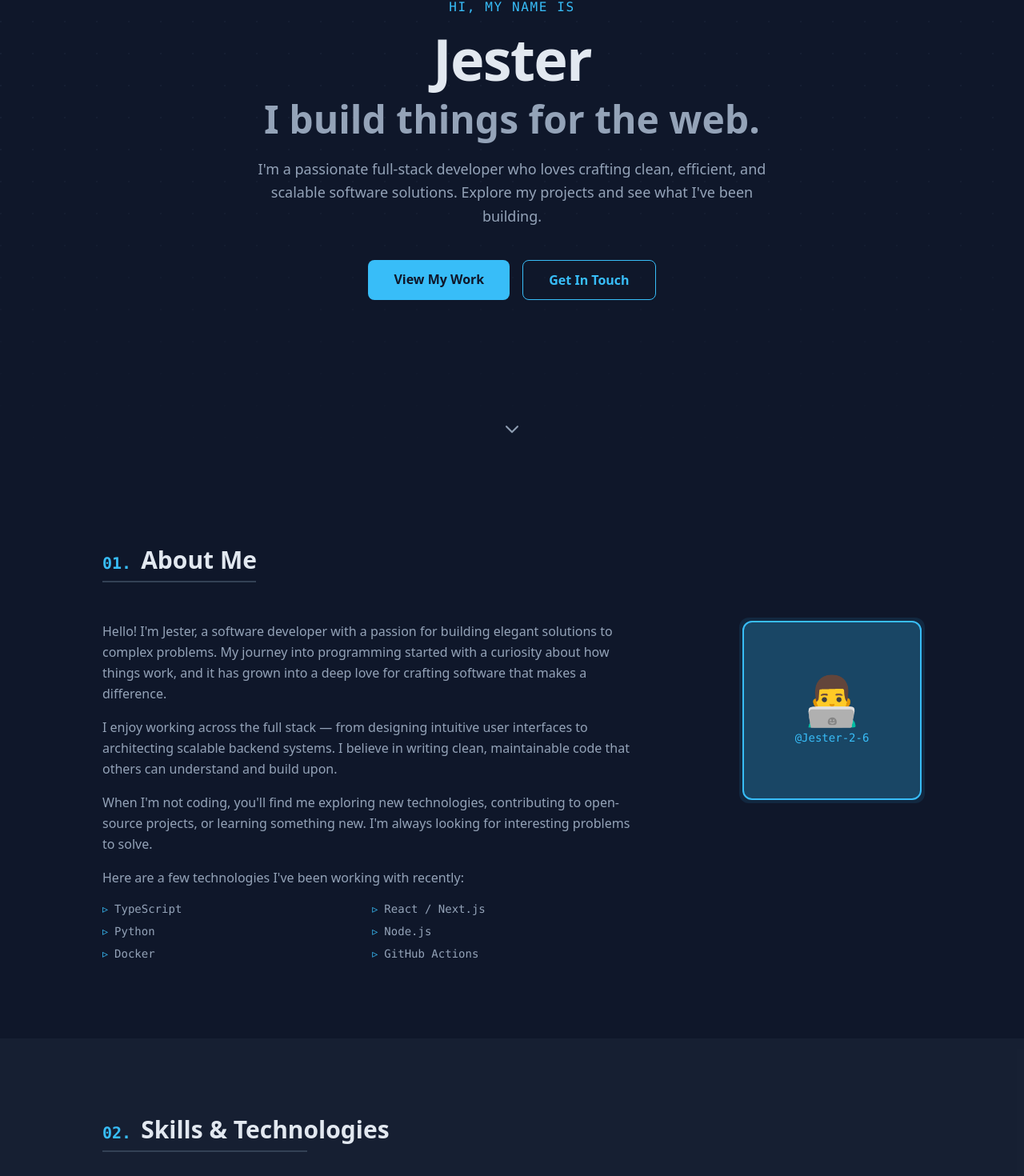
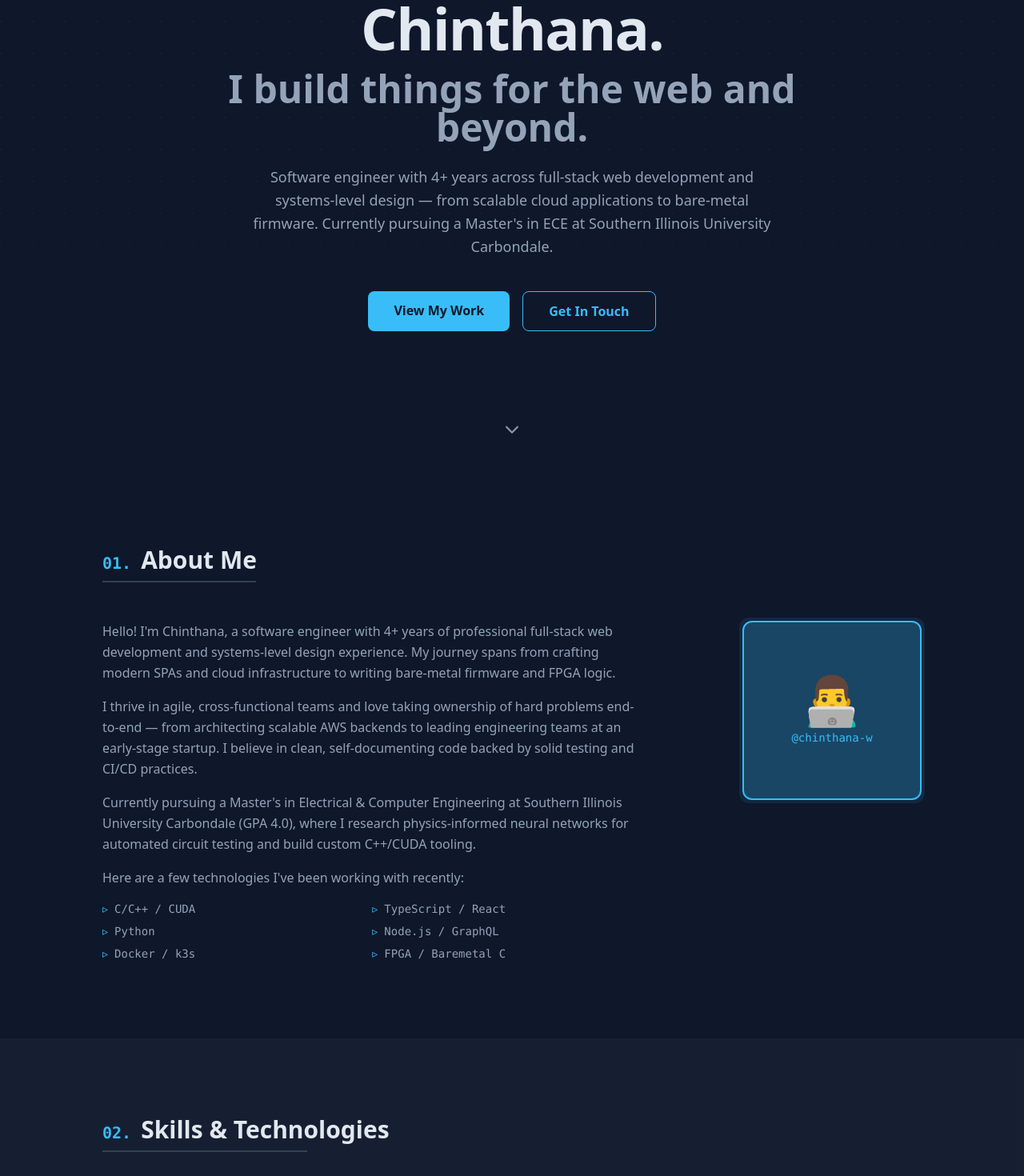
Before and after one commit to chinthana-w/chinthana-w.github.io, a Next.js app: page / in a window 1280 px wide. Shown: the part 214-1684 px from the top of the page at 80% size. Built offline with nearby package versions, Linux system fonts and the light colour scheme; no server answers.

Commit message:
Update personal information and skills in About, Contact, and constants files; add resume document

```diff
--- a/app/components/About.tsx
+++ b/app/components/About.tsx
@@ -1,3 +1,4 @@
+import React from "react";
 import { GITHUB_USERNAME } from "@/app/lib/constants";
 
 export default function About() {
@@ -13,33 +14,33 @@ export default function About() {
         <div className="grid md:grid-cols-3 gap-12 items-start">
           <div className="md:col-span-2 space-y-4 text-[#94a3b8] leading-relaxed">
             <p>
-              Hello! I&apos;m Jester, a software developer with a passion for
-              building elegant solutions to complex problems. My journey into
-              programming started with a curiosity about how things work, and
-              it has grown into a deep love for crafting software that makes a
-              difference.
+              Hello! I&apos;m Chinthana, a software engineer with 4+ years of
+              professional full-stack web development and systems-level design
+              experience. My journey spans from crafting modern SPAs and cloud
+              infrastructure to writing bare-metal firmware and FPGA logic.
             </p>
             <p>
-              I enjoy working across the full stack — from designing intuitive
-              user interfaces to architecting scalable backend systems. I
-              believe in writing clean, maintainable code that others can
-              understand and build upon.
+              I thrive in agile, cross-functional teams and love taking
+              ownership of hard problems end-to-end &mdash; from architecting
+              scalable AWS backends to leading engineering teams at an early-stage
+              startup. I believe in clean, self-documenting code backed by solid
+              testing and CI/CD practices.
             </p>
             <p>
-              When I&apos;m not coding, you&apos;ll find me exploring new
-              technologies, contributing to open-source projects, or learning
-              something new. I&apos;m always looking for interesting problems
-              to solve.
+              Currently pursuing a Master&apos;s in Electrical &amp; Computer
+              Engineering at Southern Illinois University Carbondale (GPA 4.0),
+              where I research physics-informed neural networks for automated
+              circuit testing and build custom C++/CUDA tooling.
             </p>
             <p>Here are a few technologies I&apos;ve been working with recently:</p>
             <ul className="grid grid-cols-2 gap-2 mt-4">
               {[
-                "TypeScript",
-                "React / Next.js",
+                "C/C++ / CUDA",
+                "TypeScript / React",
                 "Python",
-                "Node.js",
-                "Docker",
-                "GitHub Actions",
+                "Node.js / GraphQL",
+                "Docker / k3s",
+                "FPGA / Baremetal C",
               ].map((tech) => (
                 <li key={tech} className="flex items-center gap-2 text-sm">
                   <span className="text-[#38bdf8]">▹</span>
--- a/app/components/Contact.tsx
+++ b/app/components/Contact.tsx
@@ -55,7 +55,7 @@ export default function Contact() {
         </p>
 
         <a
-          href={`mailto:jester@example.com`}
+          href={`mailto:chinthana.w@siu.edu`}
           className="inline-block px-10 py-4 border-2 border-[#38bdf8] text-[#38bdf8] font-semibold rounded-lg hover:bg-[#38bdf8]/10 transition-colors duration-200 text-lg mb-12"
         >
           Say Hello
--- a/app/components/Hero.tsx
+++ b/app/components/Hero.tsx
@@ -23,17 +23,18 @@ export default function Hero() {
         </p>
 
         <h1 className="text-5xl md:text-7xl font-bold text-[#e2e8f0] mb-4 tracking-tight">
-          Jester
+          Chinthana.
         </h1>
 
         <h2 className="text-3xl md:text-5xl font-bold text-[#94a3b8] mb-6">
-          I build things for the web.
+          I build things for the web and beyond.
         </h2>
 
         <p className="max-w-2xl mx-auto text-lg text-[#94a3b8] leading-relaxed mb-10">
-          I&apos;m a passionate full-stack developer who loves crafting clean,
-          efficient, and scalable software solutions. Explore my projects and
-          see what I&apos;ve been building.
+          Software engineer with 4+ years across full-stack web development and
+          systems-level design &mdash; from scalable cloud applications to bare-metal
+          firmware. Currently pursuing a Master&apos;s in ECE at Southern Illinois
+          University Carbondale.
         </p>
 
         <div className="flex flex-col sm:flex-row gap-4 justify-center">
--- a/app/lib/constants.ts
+++ b/app/lib/constants.ts
@@ -1,4 +1,4 @@
-export const GITHUB_USERNAME = "Jester-2-6";
+export const GITHUB_USERNAME = "chinthana-w";
 
 export const NAV_LINKS = [
   { href: "#about", label: "About" },
@@ -10,19 +10,19 @@ export const NAV_LINKS = [
 export const SKILLS = [
   {
     category: "Languages",
-    items: ["Python", "TypeScript", "JavaScript", "Java", "C++", "SQL"],
+    items: ["C/C++", "TypeScript", "JavaScript", "Python", "Assembly", "PHP", "SQL", "Verilog", "Rust", "Java"],
   },
   {
-    category: "Frontend",
-    items: ["React", "Next.js", "Tailwind CSS", "HTML5", "CSS3"],
+    category: "Frontend & Web",
+    items: ["React", "React Native", "Next.js", "Node.js", "RESTful APIs", "GraphQL", "HTML/CSS"],
   },
   {
-    category: "Backend",
-    items: ["Node.js", "Express", "REST APIs", "GraphQL"],
+    category: "Embedded & Systems",
+    items: ["Baremetal C", "Linux Systems", "Firmware", "FPGA", "I2C/SPI", "CUDA"],
   },
   {
-    category: "Tools & Platforms",
-    items: ["Git", "GitHub Actions", "Docker", "Linux", "VS Code"],
+    category: "Tools & Domain",
+    items: ["Git", "Docker", "CI/CD", "CMake", "PyTest", "PHPUnit", "Agile", "k3s", "AWS"],
   },
 ];
 
@@ -34,12 +34,12 @@ export const SOCIAL_LINKS = [
   },
   {
     label: "LinkedIn",
-    href: "https://linkedin.com/in/jester-2-6",
+    href: "https://www.linkedin.com/in/chinthanaw",
     icon: "linkedin",
   },
   {
     label: "Email",
-    href: "mailto:jester@example.com",
+    href: "mailto:chinthana.w@siu.edu",
     icon: "email",
   },
 ];
```
Also changed, not shown: 1 other file (tests, documents, lock files or other folders).
